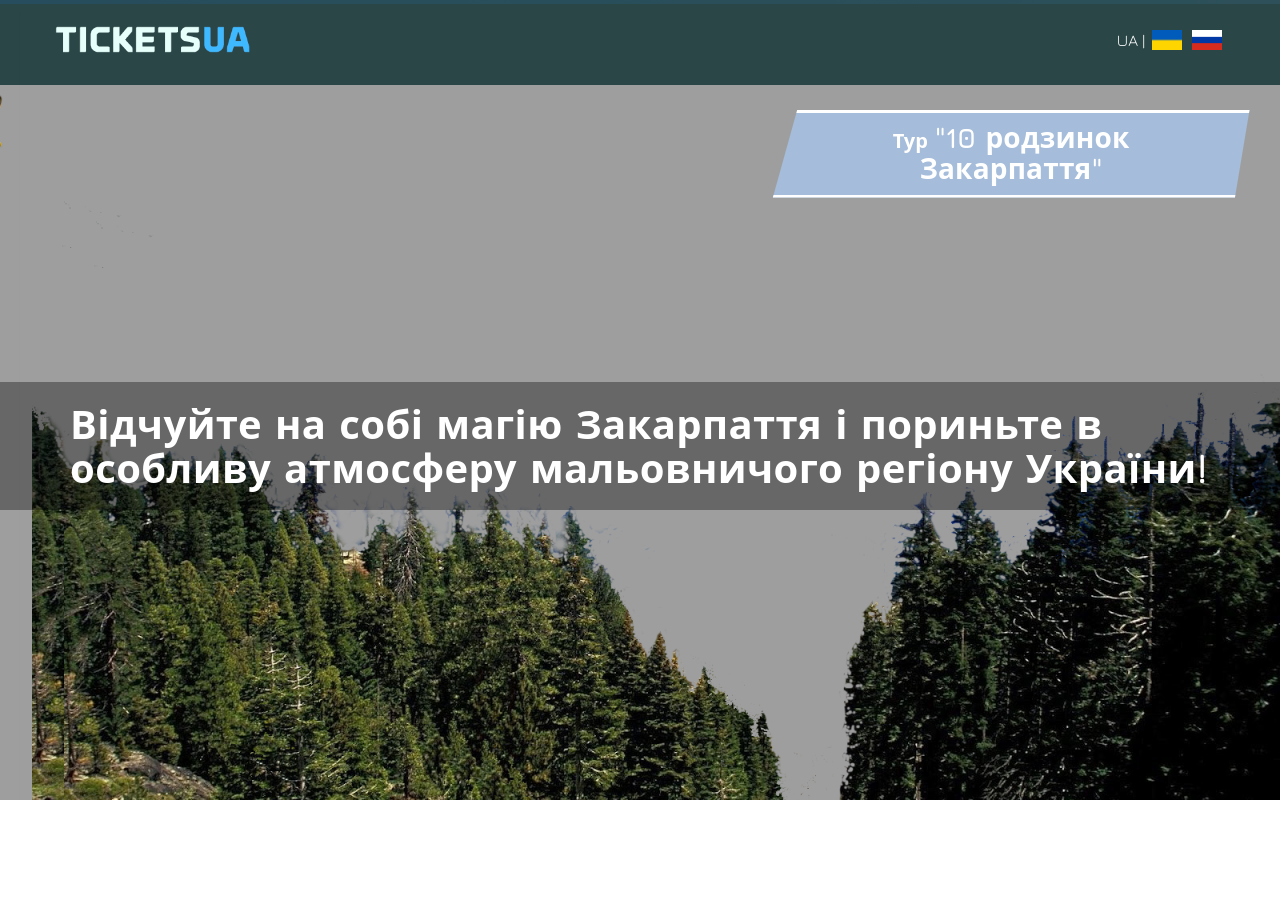
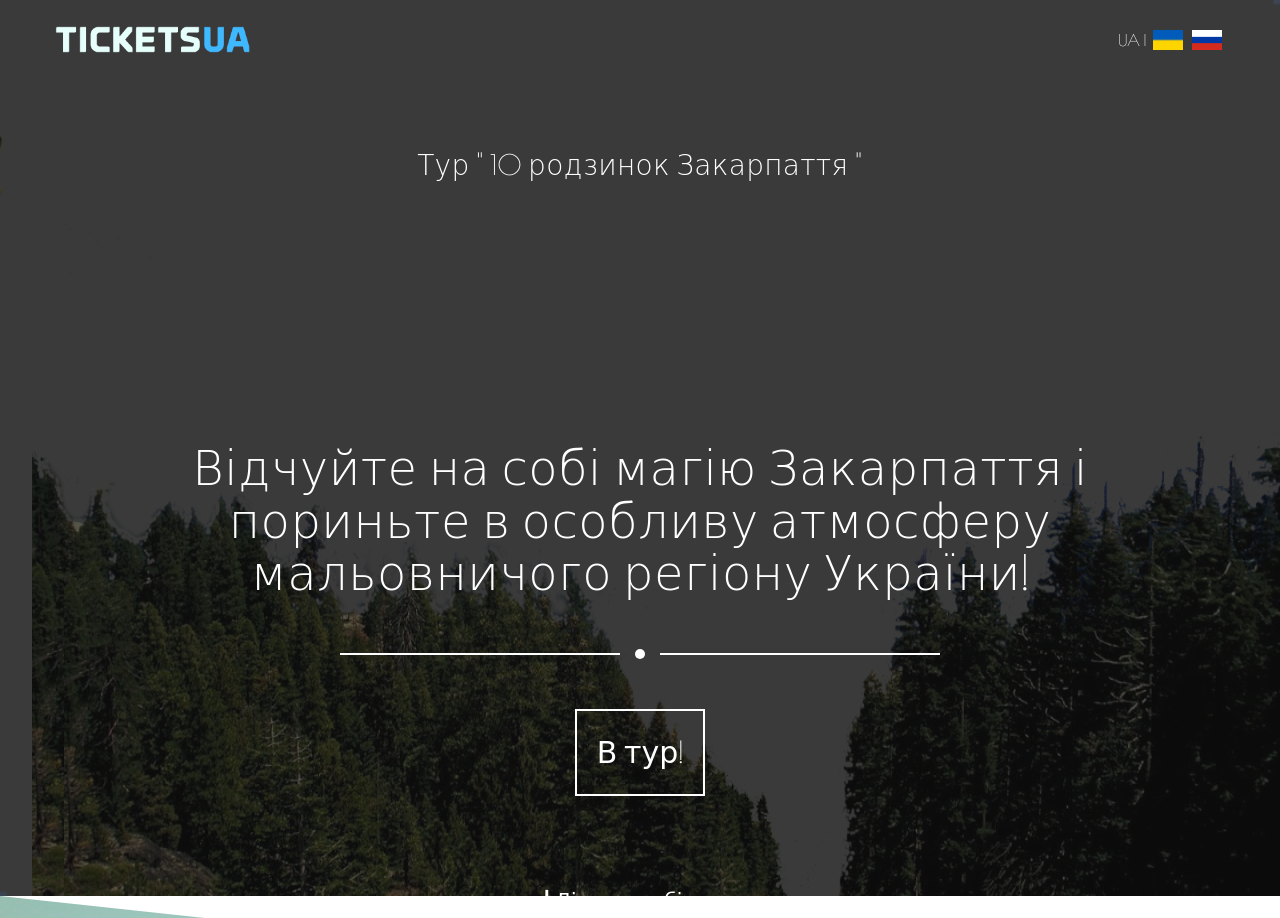
Before and after one commit to JulianKosach/promo_for_tour, a website: page src/index.html in a window 1280 px wide. Shown: the top 918 px of the page. Drawn offline with nearby package versions, Linux system fonts and the light colour scheme; animation ran at ten frames a second.

Commit message:
new first screen

```diff
--- a/src/css/sass/style.scss
+++ b/src/css/sass/style.scss
@@ -1,7 +1,7 @@
-@import url('https://fonts.googleapis.com/css?family=Jura:400,700&subset=cyrillic,cyrillic-ext');
+@import url('https://fonts.googleapis.com/css?family=Poiret+One&subset=cyrillic');
 
-$fontfamily: 'Jura', "Open Sans", sans-serif;
-$afont: 'Jura', "Open Sans", sans-serif;
+$fontfamily: 'Poiret One', cursive, "Open Sans", sans-serif;
+$afont: 'Poiret One', cursive, "Open Sans", sans-serif;
 
 @mixin ibw {
     text-align: center;
@@ -78,6 +78,8 @@ a {
 
 button, input, textarea {
     outline: none;
+    border: none;
+    background-color: transparent;
 }
 
 section {
@@ -97,7 +99,7 @@ header {
     z-index: 50;
     padding: 15px 0;
     width: 100%;
-    background-color: rgba(5, 40, 40, 0.75);
+    // background-color: rgba(5, 40, 40, 0.75);
     .logo {
         background-image: url(../img/logo.png);
         background-size: 100% auto;
@@ -140,11 +142,22 @@ header {
 
 
 
+.more {
+    display: block;
+    margin: 90px auto 0;
+    font-size: 2rem;
+}
+
+
 
 .s1 {
     background: url(../img/bg/sinevirbg.jpg);
     background-position: center top;
     padding-top: 100px;
+    height: 112vh;
+    margin-bottom: -12vh;
+    color: #fff;
+    text-align: center;
     canvas {
         position: absolute;
         z-index: 3;
@@ -157,58 +170,56 @@ header {
         position: absolute;
         z-index: 4;
         right: 100%;
-        bottom: 0;
-        width: 0;
-        height: 0;
-        border-top: 150px solid transparent;
-        border-right: 0 solid transparent;
-        border-bottom: 0 solid #fff;
-        border-left: 2000px solid #fff;
-    }
-    &:after {
-        position: absolute;
-        z-index: 4;
-        left: 100%;
-        bottom: 0;
-        width: 0;
-        height: 0;
-        border-top: 1000px solid transparent;
-        border-right: 2000px solid rgba(0,120,160,0.2);
-        border-bottom: 0 solid transparent;
-        border-left: 0 solid transparent;
+        top: 0;
+        left: 0;
+        width: 100%;
+        height: 100%;
+        background-color: #111;
+        opacity: 0.7;
     }
     h1 {
-        display: inline-block;
+        margin-top: 50px;
+        font-size: 2.8rem;
+    }
+    .decor {
         position: relative;
         z-index: 1;
-        top: 300px;
-        left: 100%;
-        width: auto;
-        max-width: 38%;
-        font-size: 2rem;
-        font-weight: 700;
-        padding: 10px 7%;
-        color: #fff;
-        border: 3px solid #fff;
-        margin-top: 10px;
-        background-color: rgba(167,199,238,0.75);
-        clip-path: polygon(6% 0, 99% 0, 96% 100%, 1% 100%);
-        span {
-            font-size: 2.8rem;
+        margin: 50px auto;
+        width: 10px;
+        height: 10px;
+        border-radius: 5px;
+        background-color: #fff;
+        &:before, &:after {
+            position: absolute;
+            z-index: 2;
+            width: 280px;
+            height: 2px;
+            top: 4px;
+            background-color: #fff;
+        }
+        &:before {
+            right: 25px;
+        }
+        &:after {
+            left: 25px;
         }
     }
     h2 {
-        position: absolute;
-        z-index: 7;
-        left: 0;
-        bottom: 40%;
-        width: 100%;
-        margin-top: 270px;
+        margin-top: 260px;
+        font-size: 4.8rem;
+    }
+    .order_btn {
+        display: inline-block;
+        margin: 0 auto;
         padding: 20px;
-        font-size: 4rem;
-        font-weight: 700;
-        text-align: left;
-        color: #fff;
-        background-color: rgba(0,0,0,0.35);
+        font-size: 3rem;
+        border: 2px solid #fff;
     }
 }
+
+
+.s2 {
+    z-index: 3;
+    clip-path: polygon(0 0, 70% 12vh, 100% 7vh, 100% 100%, 0 100%);
+    background-image: url(../img/bg/muk-zamok.jpg);
+}
--- a/src/index.html
+++ b/src/index.html
@@ -52,8 +52,12 @@
 		<section class="s1" id="s1">
 			<canvas id="sinevir" width="100%" height="100%"></canvas>
 			<div>
-				<h1>Тур <span>{{mainCtrl.tourTitle[lang]}}</span></h1>
-				<h2><div class="container">{{mainCtrl.tourSlogan[lang]}}</div></h2>
+				<h1>Тур <span>{{mainCtrl.c.tourTitle[lang]}}</span></h1>
+				<h2><div class="container">{{mainCtrl.c.tourSlogan[lang]}}</div></h2>
+				<div class="decor"></div>
+				<button class="order_btn">{{mainCtrl.c.buyTourBtn[lang]}}</button>
+
+				<button class="more"><i class="fa fa-long-arrow-down" aria-hidden="true"></i> {{mainCtrl.c.moreBtn[lang]}}</button>
 			</div>
 		</section>
 
--- a/src/js/app.module.js
+++ b/src/js/app.module.js
@@ -2,6 +2,5 @@
 
 // Define the 'app' module
 angular.module('app', [
-  'ngAnimate',
-  'ngRoute'
+  'ngAnimate'
 ]);
--- a/src/js/content.factory.js
+++ b/src/js/content.factory.js
@@ -1,12 +1,24 @@
 angular.module('app').factory('contentData', ['$rootScope', function($rootScope){
 	var obj = {
-		tourTitle: {
-			ua: '"10 родзинок Закарпаття"',
-			ru: '"10 изюминок Закарпатья"'
-		},
-		tourSlogan: {
-			ua: 'Відчуйте на собі магію Закарпаття і пориньте в особливу атмосферу мальовничого регіону України!',
-			ru: 'Почувствуйте на себе магию Закарпатья и окунитесь в особенную атмосферу живописного региона Украины!'
+		content: {
+
+			tourTitle: {
+				ua: '" 10 родзинок Закарпаття "',
+				ru: '" 10 изюминок Закарпатья "'
+			},
+			tourSlogan: {
+				ua: 'Відчуйте на собі магію Закарпаття і пориньте в особливу атмосферу мальовничого регіону України!',
+				ru: 'Почувствуйте на себе магию Закарпатья и окунитесь в особенную атмосферу живописного региона Украины!'
+			},
+			buyTourBtn: {
+				ua: 'В тур!',
+				ru: 'В тур!'
+			},
+			moreBtn: {
+				ua: 'Дізнатись більше',
+				ru: 'Узнать больше'
+			}
+
 		}
 	};
 
--- a/src/js/dom.parallax.js
+++ b/src/js/dom.parallax.js
@@ -1,9 +1,5 @@
 $(document).ready(function() {
-	function scrollParallax() {
-		console.log('scroll');
 
-
-	}
 
 	function initShowFirstScreen() {
 		console.log('initShowFirstScreen');
@@ -12,10 +8,23 @@ $(document).ready(function() {
 			'top': '0',
 			'left': '60%'
 		}, 1000);
+	}
 
+
+
+	function scrollParallax() {
+		var sTop = $(window).scrollTop();
+		var wHeight = $(window).height();
+
+		var $s1 =  $('#s1');
+		var t = '-' + (sTop*0.6) + 'px';
+		$s1.css({
+			'marginBottom': t
+		});
 
 	}
 
 	setTimeout(initShowFirstScreen, 1500);
+
 	$(window).on('scroll', scrollParallax);
 });
--- a/src/js/main.controller.js
+++ b/src/js/main.controller.js
@@ -4,7 +4,5 @@ angular.module('app').controller('mainCtrl', ['$rootScope', 'contentData', funct
 
 	$rootScope.lang = 'ua';
 
-	this.tourTitle = contentData.tourTitle;
-	this.tourSlogan = contentData.tourSlogan;
-
+	this.c = contentData.content;
 }]);
--- a/src/js/sinevir.parallax.js
+++ b/src/js/sinevir.parallax.js
@@ -64,7 +64,7 @@ var canvas = document.getElementById('sinevir'),
             w: 75,
             h: 88.8,
             x: -350,
-            y: 150
+            y: 200
         }
     ];
 
@@ -190,13 +190,13 @@ var render = function () {
 
     var pos = canvas.getBoundingClientRect();
     var centr_x = canvas.width/2 + pos.left;
-    var centr_y = canvas.height/2 + canvas.offsetTop;
+    var centr_y = canvas.height*0.7;
 
     [].forEach.call(backgrounds,function(background){
         background.x = background.xs + (centr_x-Mouse.x)*background.k;
-        background.y = background.ys + (centr_y-Mouse.y)*background.k;
+        background.y = background.ys + (centr_y-Mouse.y)*background.k*0.6;
         if (background.t == 'bg') {
-            background.y = Math.min(Math.abs(background.y), background.ym);
+            background.y = Math.min(background.y, background.ym);
         } else
         if (background.t == 'eagel') {
             background.y = background.ys + (centr_y-Mouse.y)*(-0.15);
```
Also changed, not shown: src/css/style.css, src/img/bg/muk-zamok.jpg (added), 1 other file.
